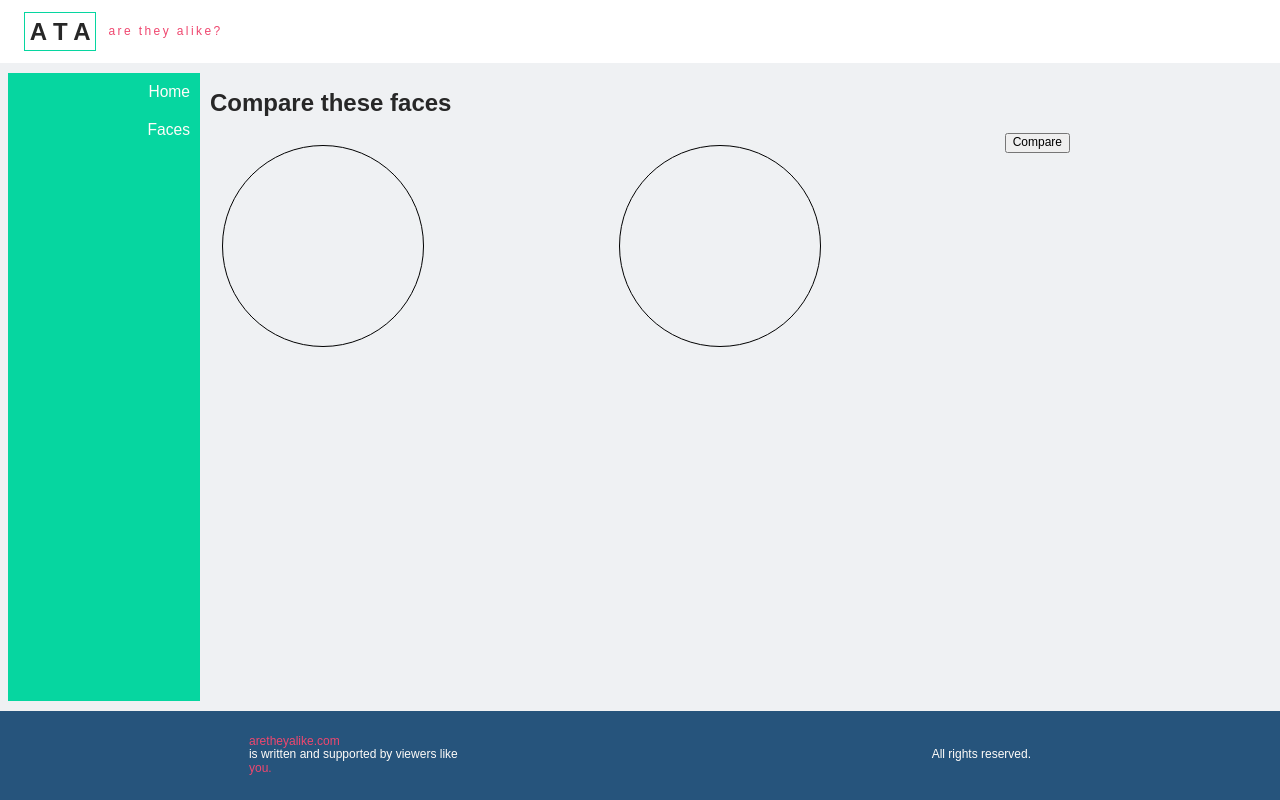
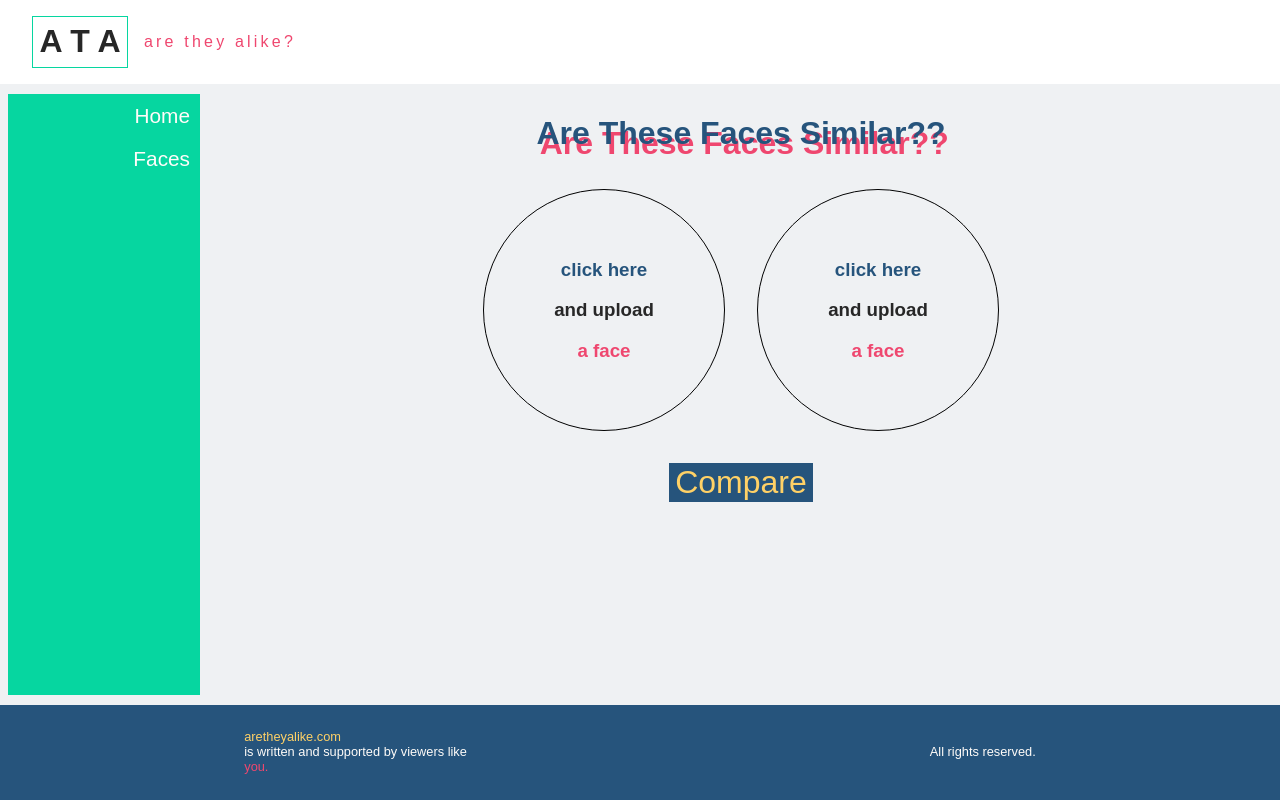
Before and after one commit to ACollectionOfAtoms/cara-front, a React (Create React App) app: page /compare-faces in a window 1280 px wide. Built offline with nearby package versions, Linux system fonts and the light colour scheme.

Commit message:
Styling and such

```diff
--- a/src/App.css
+++ b/src/App.css
@@ -3,10 +3,10 @@
 
   grid-template-areas:
     "header header header"
-    "nav main side"
+    "nav main main"
     "footer footer footer";
 
-  grid-template-columns: 200px 1fr 200px;
+  grid-template-columns: 200px 1fr;
   grid-template-rows: auto 1fr auto;
   grid-gap: 10px;
 
@@ -24,11 +24,7 @@ nav {
 
 main {
   grid-area: main;
-}
-
-aside {
-  grid-area: side;
-  margin-right: 0.5rem;
+  margin-right: 0.5em;
 }
 
 footer {
@@ -41,7 +37,6 @@ footer {
       "header"
       "nav"
       "main"
-      "side"
       "footer";
 
     grid-template-columns: 1fr;
@@ -49,11 +44,10 @@ footer {
       auto /* Header */
       minmax(50px, auto) /* Nav */
       1fr /* Content */
-      minmax(75px, auto) /* Sidebar */
       auto; /* Footer */
   }
 
-  nav, aside {
+  nav {
     margin: 0;
   }
 }
--- a/src/App.js
+++ b/src/App.js
@@ -6,7 +6,6 @@ import {
 import Home from './views/Home'
 import Header from './components/Header'
 import Navbar from './components/Navbar'
-import Sidebar from './components/Sidebar'
 import Footer from './components/Footer'
 import CompareFaces from './views/CompareFaces'
 import './App.css';
@@ -25,7 +24,6 @@ class App extends Component {
                     <Route path="/compare-faces" component={CompareFaces}/>
                 </div>
             </main>
-            <Sidebar/>
             <Footer/>
           </div>
         </Router>
--- a/src/components/AlikeCard/index.css
+++ b/src/components/AlikeCard/index.css
@@ -37,12 +37,12 @@
 
 @keyframes switch-box-shadow {
   0% {
-    box-shadow: -9px 8px 0px 2px var(--theme-red);
+    box-shadow: -10px 8px 0px 2px var(--theme-red);
   }
   50% {
-    box-shadow: -9px 8px 0px 2px var(--theme-yellow);
+    box-shadow: -10px 8px 0px 2px var(--theme-yellow);
   }
   100% {
-    box-shadow: -9px 8px 0px 2px var(--theme-red);
+    box-shadow: -10px 8px 0px 2px var(--theme-red);
   }
 }
--- a/src/components/FaceDrop/index.css
+++ b/src/components/FaceDrop/index.css
@@ -1,18 +1,26 @@
 .face-drop {
-  flex: 0 0 200px;
-  height: 200px;
+  width: 15em;
+  height: 15em;
   border-radius: 50%;
-  margin: 1em;
   border: 1px solid black;
   background-size: cover;
   background-position: center;
   background-repeat: no-repeat;
+  position: relative;
+  display: flex;
+  justify-content: center;
+  align-items: center;
+  text-align: center;
 }
 
 .face-drop:hover {
   cursor: pointer;
 }
 
-.compare-control {
-  flex: 0 1 auto;
+.clickHere {
+  color: var(--theme-dark-blue);
 }
+
+.aFace {
+  color: var(--theme-red);
+}
--- a/src/components/FaceDrop/index.js
+++ b/src/components/FaceDrop/index.js
@@ -3,7 +3,10 @@ import Dropzone from 'react-dropzone';
 import "./index.css";
 
 export default function Face(props) {
-  const bgStyle = { backgroundImage: `url(${props.previewURL})` }
+  let bgStyle;
+  if (props.previewURL) {
+    bgStyle = { backgroundImage: `url(${props.previewURL})` }
+  }
   return (
     <Dropzone
       className="face-drop"
@@ -12,6 +15,12 @@ export default function Face(props) {
       multiple={false}
       onDrop={(...args) => props.handleFaceChange.call(null, ...args, props.id)}
     >
+      {!props.previewURL &&
+        <div className="instructions">
+          <h3 className="clickHere"> click here</h3>
+          <h3> and upload </h3>
+          <h3 className="aFace"> a face </h3>
+        </div>}
     </Dropzone>
   );
 }
--- a/src/components/Footer/index.css
+++ b/src/components/Footer/index.css
@@ -4,7 +4,8 @@
   align-items: center;
   padding: 1em;
   background-color: var(--theme-dark-blue);
-  color: var(--theme-white)
+  color: var(--theme-white);
+  font-size: 0.8em;
 }
 
 .you-text,
@@ -13,3 +14,7 @@
   display: block;
   color: var(--theme-red);
 }
+
+.url-text {
+  color: var(--theme-yellow);
+}
--- a/src/components/Sidebar/index.js
+++ /dev/null
@@ -1,6 +0,0 @@
-import React from 'react'
-
-export default () => (
-  <aside>
-  </aside>
-)
--- a/src/styles/globals.css
+++ b/src/styles/globals.css
@@ -17,12 +17,12 @@ body {
 
 @media  only screen and (max-width: 995px) {
   body {
-    font-size: 13px;
+    font-size: 14px;
   }
 }
 
-@media  only screen and (max-width: 690px) {
+@media  only screen and (max-width: 1440px) {
   body {
-    font-size: 14px;
+    font-size: 16px;
   }
 }
--- a/src/views/CompareFaces/index.css
+++ b/src/views/CompareFaces/index.css
@@ -1,5 +1,87 @@
+.page-title {
+  text-align: center;
+  text-transform: capitalize;
+  color: var(--theme-dark-blue);
+  text-shadow: 0.1em 0.3em var(--theme-red);
+}
+
+.face-compare-container_fetching {
+  animation: flashBG 5s linear infinite;
+}
+
+@keyframes flashBG {
+  0% {
+    background-color: var(--theme-white);
+  }
+  25% {
+    background-color: var(--theme-dark-blue);
+  }
+  75% {
+    background-color: var(--theme-red);
+  }
+  100% {
+    background-color: var(--theme-white);
+  }
+}
+
 .face-compare-zone {
   display: flex;
   flex-flow: row wrap;
-  justify-content: space-between;
+  width: 100%;
 }
+
+.face-drop-one,
+.face-drop-two {
+  flex: 1 0 auto;
+  display: flex;
+  padding: 1em;
+}
+
+.face-drop-one {
+  justify-content: flex-end;
+}
+
+.face-drop-two {
+  justify-content: flex-start;
+}
+
+.red-emph {
+  color: var(--theme-red);
+}
+
+.green-emph {
+  color: var(--theme-green);
+}
+
+.compare-control {
+  flex: 2 0 100%;
+  display: flex;
+  justify-content: center;
+  padding: 1em 0;
+}
+
+.compare-control button {
+  background-color: var(--theme-dark-blue);
+  color: var(--theme-yellow);
+  border-radius: 0;
+  outline: none;
+  font-size: 2em;
+  border: none;
+}
+
+.compare-control button:hover {
+  cursor: pointer;
+  animation: switch-box-shadow 1s linear infinite;
+}
+
+@keyframes switch-box-shadow {
+  0% {
+    box-shadow: -0.2em 0.1em 0px 0.07em var(--theme-red);
+  }
+  50% {
+    box-shadow: -0.2em 0.1em 0px 0.07em var(--theme-yellow);
+  }
+  100% {
+    box-shadow: -0.2em 0.1em 0px 0.07em var(--theme-red);
+  }
+}
--- a/src/views/CompareFaces/index.js
+++ b/src/views/CompareFaces/index.js
@@ -9,6 +9,8 @@ export default class CompareContainer extends React.Component {
     this.faceDropIdTwo = "two"
     this.state = {
       results: null,
+      fetching: false,
+      error: false,
       [this.faceDropIdOne]: {
         file: null,
         imgUrl: '',
@@ -38,29 +40,37 @@ export default class CompareContainer extends React.Component {
   }
 
   async uploadImages() {
-    const uploadUri = "http://acollectionofatoms.me/upload";
+    const uploadUri = "http://localhost:7777/upload";
     const form = new FormData();
     const files = [
       this.state[this.faceDropIdOne].file,
       this.state[this.faceDropIdTwo].file
     ]
     files.forEach((file, index) => {
-      console.log(file);
       form.append(`file-${index}`, file);
     });
     try {
+      this.setState({
+        fetching: true,
+      })
       const resp = await fetch(uploadUri, {
         method: 'POST',
         'Content-Type': 'multipart/form-data',
         body: form,
-      });
+      })
       let results = await resp.text();
-      console.log(results);
       results = Math.round(results, 2);
       this.setState({
         results
       })
+      this.setState({
+        fetching: false,
+      })
     } catch (err) {
+      this.setState({
+        fetching: false,
+        error: true,
+      })
       console.log(err);
     }
   }
@@ -69,11 +79,12 @@ export default class CompareContainer extends React.Component {
     const compareControlElement = () => {
       let el;
       if (this.state.results) {
-        el = (<h3> These faces are {this.state.results}% similar</h3>);
+        el = (<h1> These <span className="red-emph">faces</span> are <span className="green-emph">{this.state.results}% </span><span className="red-emph">similar!</span></h1>);
       } else if (this.state.fetching) {
-        el = (<h3>fetching results...</h3>);
+        el = (<h2> <span aria-label="man-fetching-results" role="img">🏃‍♂️</span> fetching results, brb real quick...</h2>);
       } else if (this.state.error) {
-        el = (<h3> there was an error! </h3>);
+        // TODO: add button to clear error state!
+        el = (<h2> there was an error! Refresh page plz <span aria-label="sad face" role="img">😫</span></h2>);
       } else {
         el = (
         <button
@@ -86,18 +97,25 @@ export default class CompareContainer extends React.Component {
 
     const faceObjOne = this.state[this.faceDropIdOne];
     const faceObjTwo = this.state[this.faceDropIdTwo];
+    const containerClass = this.state.fetching
+                         ? "face-compare-container face-compare-container_fetching"
+                         : "face-compare-container";
     return (
-      <div>
-        <h1>Compare these faces</h1>
+      <div className={containerClass}>
+        <h1 className="page-title">are these faces similar??</h1>
         <div className="face-compare-zone">
+          <div className="face-drop-one">
             <FaceDrop
               id={this.faceDropIdOne}
               previewURL={faceObjOne.imgUrl}
               handleFaceChange={this.handleFaceChange} />
+          </div>
+          <div className="face-drop-two">
             <FaceDrop
               id={this.faceDropIdTwo}
               previewURL={faceObjTwo.imgUrl}
               handleFaceChange={this.handleFaceChange} />
+          </div>
           <div className="compare-control">
             {compareControlElement()}
           </div>
--- a/src/views/Home/index.css
+++ b/src/views/Home/index.css
@@ -1,5 +1,3 @@
 .home-view {
   display: flex;
-  justify-content: center;
-  align-items: center;
 }
```
Lines whose indentation alone changed are shown as unchanged.
